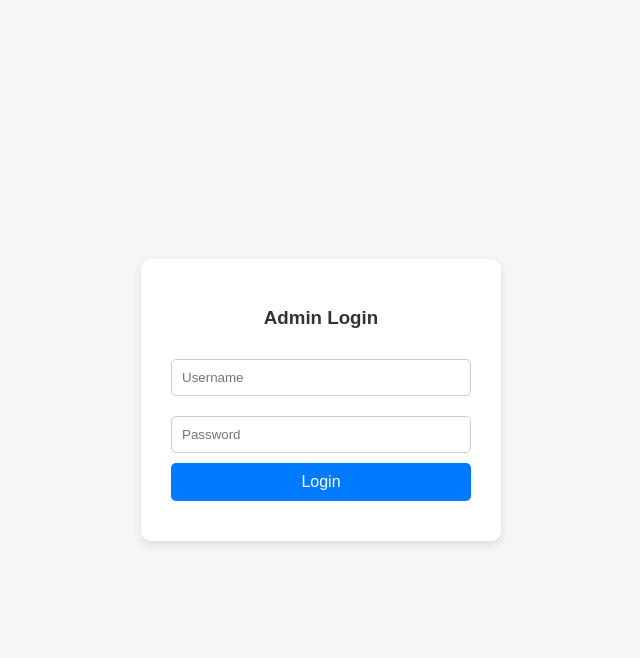
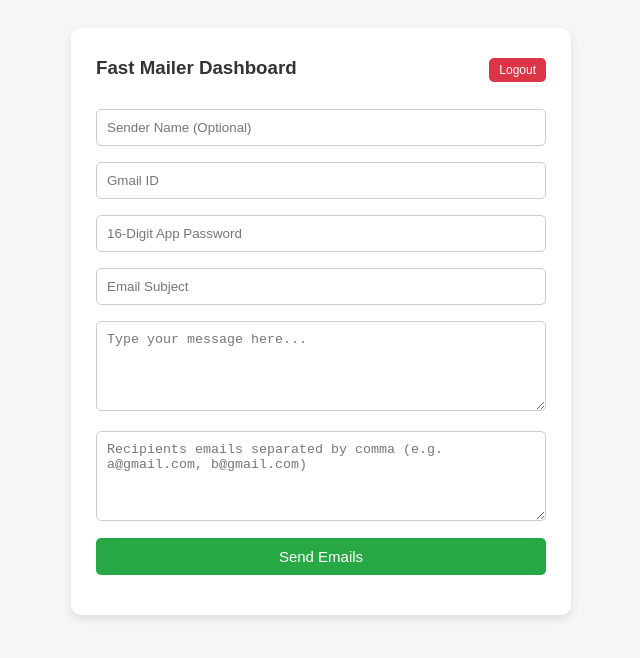
Before and after one commit to kosibsr882-rgb/kosi, a website: page public/launcher.html in a window 1280 px wide. Shown: the whole page, without its empty margins (319-959 px from the left). Drawn offline with Linux system fonts and the light colour scheme.

Commit message:
Update launcher.html

```diff
--- a/public/launcher.html
+++ b/public/launcher.html
@@ -3,45 +3,97 @@
 <head>
     <meta charset="UTF-8">
     <meta name="viewport" content="width=device-width, initial-scale=1.0">
-    <title>Fast Mailer - Login</title>
+    <title>Fast Mailer - Dashboard</title>
     <style>
-        body { font-family: sans-serif; background: #f4f7f6; display: flex; justify-content: center; align-items: center; height: 100vh; margin: 0; }
-        .login-card { background: #fff; padding: 30px; border-radius: 10px; box-shadow: 0 4px 10px rgba(0,0,0,0.1); width: 300px; }
-        h3 { text-align: center; margin-bottom: 20px; color: #333; }
-        input { width: 100%; padding: 10px; margin: 10px 0; border: 1px solid #ccc; border-radius: 5px; box-sizing: border-box; }
-        button { width: 100%; padding: 10px; background: #007bff; color: #fff; border: none; border-radius: 5px; cursor: pointer; font-size: 16px; }
-        button:hover { background: #0056b3; }
-        #errorMsg { color: red; font-size: 13px; text-align: center; margin-top: 10px; }
+        body { font-family: sans-serif; background: #f4f7f6; padding: 20px; display: flex; justify-content: center; }
+        .card { background: #fff; padding: 25px; border-radius: 10px; box-shadow: 0 4px 10px rgba(0,0,0,0.1); width: 450px; }
+        h3 { margin-top: 0; color: #333; display: flex; justify-content: space-between; align-items: center; }
+        input, textarea { width: 100%; padding: 10px; margin: 8px 0; border: 1px solid #ccc; border-radius: 5px; box-sizing: border-box; }
+        textarea { height: 90px; resize: vertical; }
+        button { width: 100%; padding: 10px; background: #28a745; color: #fff; border: none; border-radius: 5px; cursor: pointer; font-size: 15px; margin-top: 5px; }
+        button:hover { background: #218838; }
+        .logout-btn { background: #dc3545; width: auto; padding: 5px 10px; font-size: 12px; }
+        .logout-btn:hover { background: #c82333; }
+        #status { margin-top: 15px; font-size: 14px; text-align: center; font-weight: bold; }
     </style>
 </head>
 <body>
 
-<div class="login-card">
-    <h3>Admin Login</h3>
-    <input type="text" id="username" placeholder="Username">
-    <input type="password" id="password" placeholder="Password">
-    <button onclick="login()">Login</button>
-    <div id="errorMsg"></div>
+<div class="card">
+    <h3>
+        Fast Mailer Dashboard
+        <button class="logout-btn" onclick="logout()">Logout</button>
+    </h3>
+
+    <input id="senderName" type="text" placeholder="Sender Name (Optional)">
+    <input id="gmailId" type="email" placeholder="Gmail ID">
+    <input id="appPassword" type="password" placeholder="16-Digit App Password">
+    <input id="subject" type="text" placeholder="Email Subject">
+    <textarea id="messageBody" placeholder="Type your message here..."></textarea>
+    <textarea id="recipients" placeholder="Recipients emails separated by comma (e.g. a@gmail.com, b@gmail.com)"></textarea>
+
+    <button id="sendBtn" onclick="sendEmails()">Send Emails</button>
+    <div id="status"></div>
 </div>
 
 <script>
-    async function login() {
-        const username = document.getElementById('username').value;
-        const password = document.getElementById('password').value;
-        const errorMsg = document.getElementById('errorMsg');
+    async function sendEmails() {
+        const senderName = document.getElementById('senderName').value;
+        const gmailId = document.getElementById('gmailId').value;
+        const appPassword = document.getElementById('appPassword').value;
+        const subject = document.getElementById('subject').value;
+        const messageBody = document.getElementById('messageBody').value;
+        const recipientsRaw = document.getElementById('recipients').value;
+        const status = document.getElementById('status');
+        const btn = document.getElementById('sendBtn');
 
-        const res = await fetch('/login', {
-            method: 'POST',
-            headers: { 'Content-Type': 'application/json' },
-            body: JSON.stringify({ username, password })
-        });
-        const data = await res.json();
+        if (!gmailId || !appPassword || !messageBody || !recipientsRaw) {
+            status.style.color = 'red';
+            status.innerText = 'Please fill all required fields!';
+            return;
+        }
 
-        if (data.success) {
-            window.location.href = '/launcher';
-        } else {
-            errorMsg.innerText = data.message || 'Invalid credentials';
+        const emailList = recipientsRaw.split(',').map(e => e.trim()).filter(e => e);
+        if (emailList.length === 0) {
+            status.style.color = 'red';
+            status.innerText = 'No valid recipient emails found!';
+            return;
         }
+
+        btn.disabled = true;
+        status.style.color = 'blue';
+        let sentCount = 0;
+
+        for (let i = 0; i < emailList.length; i++) {
+            let to = emailList[i];
+            status.innerText = `Sending (${i + 1}/${emailList.length}): ${to}...`;
+
+            try {
+                const res = await fetch('/api/send-email', {
+                    method: 'POST',
+                    headers: { 'Content-Type': 'application/json' },
+                    body: JSON.stringify({ senderName, gmailId, appPassword, subject, messageBody, to })
+                });
+                const data = await res.json();
+                if (data.success) sentCount++;
+            } catch (err) {
+                console.error(err);
+            }
+
+            // Gap between emails to avoid blocking
+            if (i < emailList.length - 1) {
+                await new Promise(r => setTimeout(r, 5000));
+            }
+        }
+
+        btn.disabled = false;
+        status.style.color = 'green';
+        status.innerText = `Done! Successfully sent to ${sentCount}/${emailList.length} emails.`;
+    }
+
+    async function logout() {
+        await fetch('/logout', { method: 'POST' });
+        window.location.href = '/';
     }
 </script>
 </body>
```
